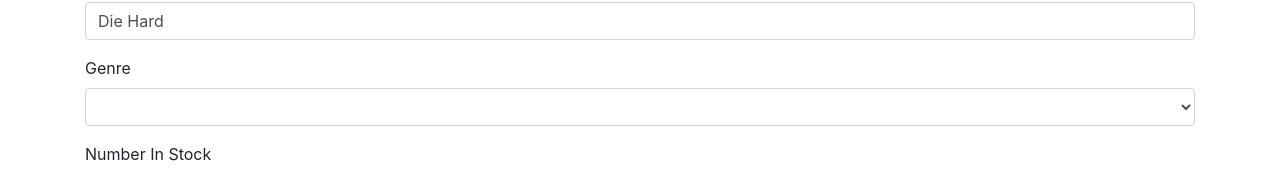
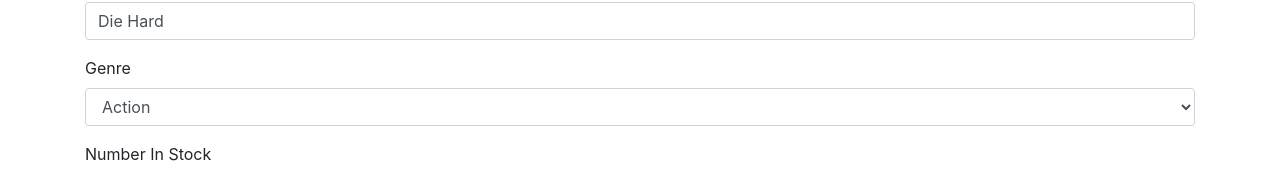
Before and after one commit to SnowGojira/vidly, a React (Create React App) app: page /movies/5b21ca3eeb7f6fbccd471816 in a window 1280 px wide. Shown: the part 162-334 px from the top of the page. Built offline with nearby package versions, Linux system fonts and the light colour scheme.

Commit message:
修复了一个恢复...rest之后的bug，这样就清除了很多

```diff
--- a/src/components/common/select.jsx
+++ b/src/components/common/select.jsx
@@ -1,10 +1,16 @@
 import React from "react";
 
-const Select = ({ name, label, options, error }) => {
+const Select = ({ name, label, options, error, value, onChange }) => {
   return (
     <div className="form-group">
       <label htmlFor={name}>{label}</label>
-      <select name={name} id={name} className="form-control">
+      <select
+        name={name}
+        id={name}
+        value={value}
+        onChange={onChange}
+        className="form-control"
+      >
         <option value="" />
         {options.map((option) => (
           <option key={option._id} value={option._id}>
--- a/src/components/movieDetails.jsx
+++ b/src/components/movieDetails.jsx
@@ -41,7 +41,6 @@
 
     const movie = getMovie(movieId);
     if (!movie) return this.props.history.replace("/not-found");
-
     this.setState({ data: this.mapToViewModel(movie) });
   }
 
@@ -61,6 +60,7 @@
   };
 
   render() {
+    // console.log(this.state.data);
     return (
       <div>
         <h1>{`Movie Form`}</h1>
```
